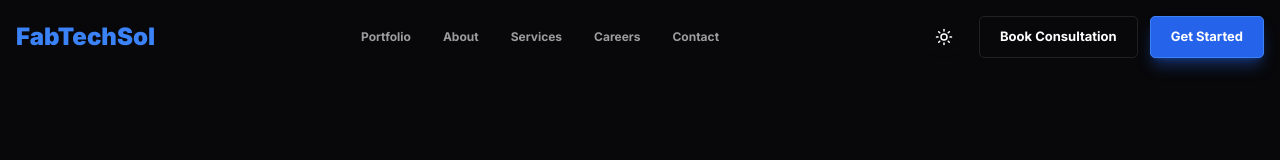
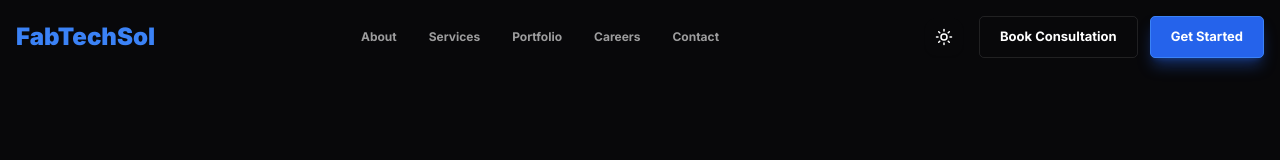
Before and after one commit to abdulahad32479/tech, a Next.js app: page / in a window 1280 px wide. Shown: the top 160 px of the page. Built offline with nearby package versions, Linux system fonts and the light colour scheme.

Commit message:
navlinks updated

```diff
--- a/app/page.tsx
+++ b/app/page.tsx
@@ -23,20 +23,51 @@ const Home: React.FC = () => {
     <main className="relative min-h-screen text-foreground overflow-x-hidden">
       <ParticlesBackground />
       <Navbar />
+
+      {/* Hero / Top */}
+      <section id="home">
         <Hero />
+      </section>
+
+      <section>
         <Chat />
+      </section>
+      {/* About */}
+      <section id="about">
+        <Experience />
+        <Process />
+        <Choose />
+      </section>
+
+      {/* Services */}
+      <section id="services">
         <Solutions />
         <Technology />
         <Strategy />
-      <Experience />
+      </section>
+
+      {/* Portfolio */}
+      <section id="portfolio">
         <Projects />
-      <Process />
         <Trusted />
         <Award />
-      <Choose />
+      </section>
+
+      {/* FAQs */}
+      <section>
         <Faqs />
+      </section>
+
+      {/* CTA */}
+      <section>
         <Transform />
+      </section>
+
+      {/* Contact (LAST section) */}
+      <section id="contact">
         <Contact />
+      </section>
+
       <Footer />
     </main>
   );
--- a/src/components/navbar.tsx
+++ b/src/components/navbar.tsx
@@ -23,9 +23,10 @@ const Navbar = () => {
   };
 
   const navLinks = [
-    { name: "Portfolio", id: "portfolio", scroll: true },
+
     { name: "About", id: "about", scroll: true },
     { name: "Services", id: "services", scroll: true },
+    { name: "Portfolio", id: "portfolio", scroll: true },
     { name: "Careers", id: "careers", scroll: false, href: "/careers" },
     { name: "Contact", id: "contact", scroll: true },
   ];
```
Lines whose indentation alone changed are shown as unchanged.
